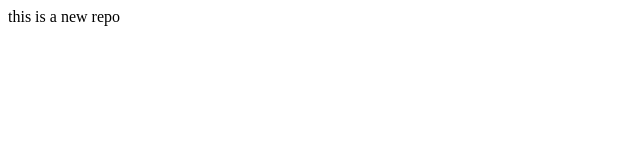
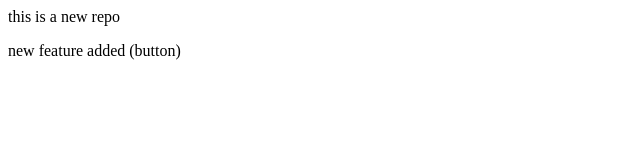
Before and after one commit to AtulyaSingh16/localrepo, a plain HTML site: page index.html in a window 1280 px wide. Shown: the whole page, without its empty margins (0-640 px from the left). Drawn offline with Linux system fonts and the light colour scheme.

```diff
--- a/index.html
+++ b/index.html
@@ -1 +1,2 @@
 <p>this is a new repo</p>
+<p>new feature added (button)</p>
```
